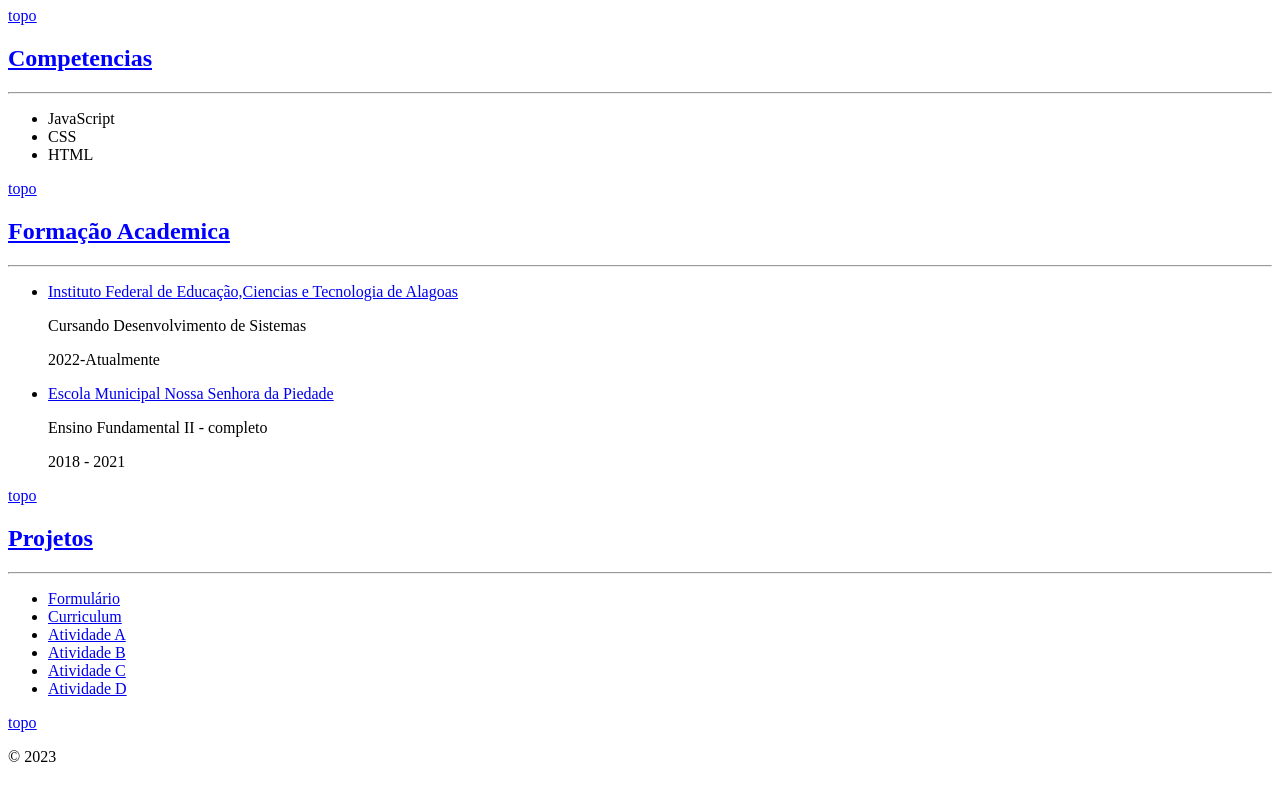
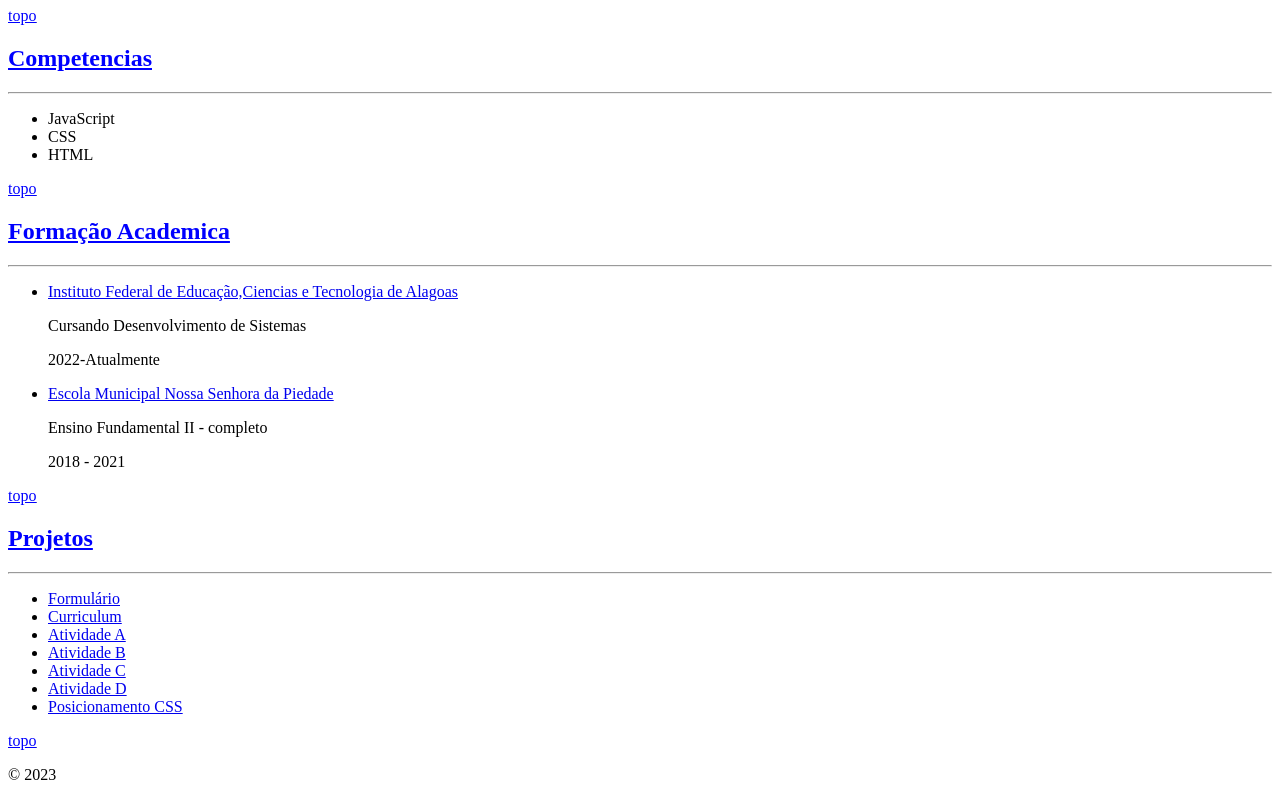
Before and after one commit to alanvc11/alanvc11.github.io, a plain HTML site: page index.html in a window 1280 px wide. Shown: the part 949-1749 px from the top of the page. Drawn offline with Linux system fonts and the light colour scheme.

Commit message:
Update index.html

```diff
--- a/index.html
+++ b/index.html
@@ -86,6 +86,7 @@
     <li><a href="https://alanvc11.github.io/atividade-2/"> Atividade B </a></li>
     <li><a href="https://alanvc11.github.io/atividade-3/"> Atividade C </a></li>
     <li><a href="https://alanvc11.github.io/atividade-4/"> Atividade D </a></li>
+    <li><a href="https://alanvc11.github.io/atividade-5"> Posicionamento CSS </a></li>
 
     </ul>
 
```
